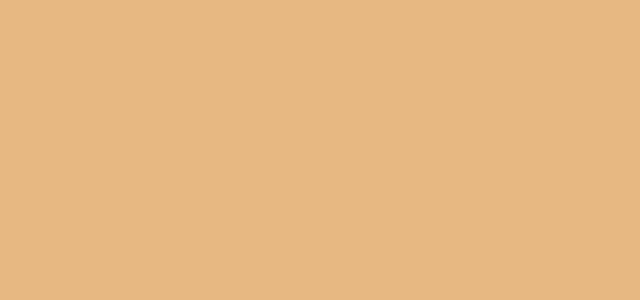
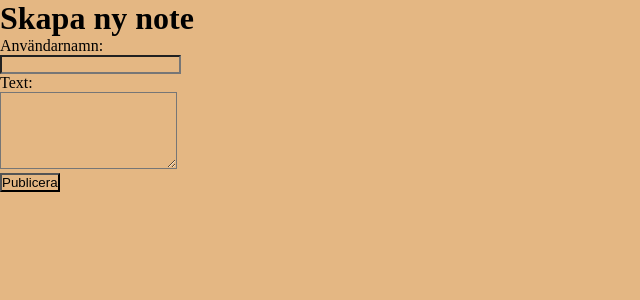
Before and after one commit to senjaisss/shui-notes, a React (Create React App) app in the folder 1-frontend/: page /postnote in a window 1280 px wide. Shown: the top 300 px of the page, without its empty margins (0-640 px from the left). Built offline with nearby package versions, Linux system fonts and the light colour scheme.

Commit message:
feat(pages): added new page to update note by id

```diff
--- a/1-frontend/src/App.jsx
+++ b/1-frontend/src/App.jsx
@@ -1,6 +1,7 @@
 import { createBrowserRouter, RouterProvider, Outlet } from 'react-router-dom';
 import HomePage from './pages/HomePage/HomePage.jsx';
 import PostNotePage from './pages/PostNotePage/PostNotePage.jsx';
+import EditNotePage from './pages/EditNotePage/EditNotePage.jsx';
 
 function Layout() {
   return (
@@ -19,6 +20,7 @@ const router = createBrowserRouter([
     children: [
       { index: true, element: <HomePage /> },
       { path: "postnote", element: <PostNotePage /> },
+      { path: "editnote/:id", element: <EditNotePage /> },
     ],
   },
 ]);
--- a/1-frontend/src/api/notesApi.js
+++ b/1-frontend/src/api/notesApi.js
@@ -34,6 +34,16 @@ export const updateNote = async (username, id, updates) => {
     return res.json();
 }
 
+export const getNoteById = async (username, id) => {
+  const res = await fetch(`${BASE_URL}/notes/${username}/${id}`, {
+    method: 'GET',
+    headers: { 'Content-Type': 'application/json' },
+  });
+
+  if (!res.ok) throw new Error('Could not fetch note by id');
+  return res.json();
+};
+
 export const deleteNotes = async (username, id) => {
     const res = await fetch(`${BASE_URL}/notes/${username}/${id}`, {
         method: 'DELETE',
--- /dev/null
+++ b/1-frontend/src/pages/EditNotePage/EditNotePage.jsx
@@ -0,0 +1,61 @@
+import { useState, useEffect } from 'react';
+import { useParams, useNavigate } from 'react-router-dom';
+import { updateNote, getNoteById } from '../../api/notesApi.js';
+
+export default function EditNotePage() {
+  const { id } = useParams();
+  const [username, setUsername] = useState('');
+  const [text, setText] = useState('');
+  const [error, setError] = useState(null);
+  const navigate = useNavigate();
+
+  useEffect(() => {
+    async function fetchNote() {
+      try {
+        const noteData = await getNoteById(id);
+        setUsername(noteData.username);
+        setText(noteData.text);
+      } catch (err) {
+        setError('Failed to retrieve note');
+      }
+    }
+    fetchNote();
+  }, [id]);
+
+  const handleSubmit = async (e) => {
+    e.preventDefault();
+
+    if (!username || !text) {
+      setError('Add username and text');
+      return;
+    }
+
+    try {
+      await updateNote(username, id, { username, text });
+      alert('Note Updated');
+      navigate('/');
+    } catch (err) {
+      setError('Failed to update note');
+    }
+  };
+
+  return (
+    <div>
+      <h1>Redigera note</h1>
+      <form onSubmit={handleSubmit}>
+        <label>
+          Användarnamn:
+          <input value={username} onChange={(e) => setUsername(e.target.value)} required />
+        </label>
+        <br />
+        <label>
+          Text:
+          <textarea value={text} onChange={(e) => setText(e.target.value)} required rows={5} />
+        </label>
+        {error && <p style={{ color: 'red' }}>{error}</p>}
+        <br />
+        <button type="submit">Save changes</button>
+      </form>
+    </div>
+  );
+}
--- a/1-frontend/src/pages/HomePage/HomePage.jsx
+++ b/1-frontend/src/pages/HomePage/HomePage.jsx
@@ -26,7 +26,7 @@ export function HomePage() {
         <div>
             <ul>
                 {notes && notes.map((note) => (
-                    <li key={note.id} className="note-item">
+                    <li key={note.id} className="note-item" onClick={() => navigate(`/editnote/${note.id}`)}>
                         {new Date(note.createdAt).toLocaleDateString('sv-SE', {
                             day: 'numeric',
                             month: 'short',
--- a/1-frontend/src/pages/PostNotePage/PostNotePage.jsx
+++ b/1-frontend/src/pages/PostNotePage/PostNotePage.jsx
@@ -1,7 +1,64 @@
-
+import React, { useState } from 'react';
+import { useNavigate } from 'react-router-dom';
+import { postNotes } from '../../api/notesApi.js';
 
 export function PostNotePage() {
+  const [username, setUsername] = useState('');
+  const [text, setText] = useState('');
+  const [error, setError] = useState(null);
+  const navigate = useNavigate();
 
+  const handleSubmit = async (e) => {
+    e.preventDefault();
+
+    if (!username || !text) {
+      setError('Please add username and text');
+      return;
+    }
+    setError(null);
+
+    try {
+      const newNote = { username, text };
+      await postNotes(newNote);
+      alert('Note saved!');
+      navigate('/');
+    } catch (err) {
+      setError('Failed to save note');
+      console.error(err);
+    }
+  };
+
+  return (
+    <div>
+      <h1>Skapa ny note</h1>
+      <form onSubmit={handleSubmit}>
+        <div>
+          <label>
+            Användarnamn: <br />
+            <input
+              type="text"
+              value={username}
+              onChange={(e) => setUsername(e.target.value)}
+              required
+            />
+          </label>
+        </div>
+        <div>
+          <label>
+            Text: <br />
+            <textarea
+              value={text}
+              onChange={(e) => setText(e.target.value)}
+              rows={5}
+              required
+            />
+          </label>
+        </div>
+        {error && <p style={{ color: 'red' }}>{error}</p>}
+        <button type="submit">Publicera</button>
+      </form>
+    </div>
+  );
 }
 
 export default PostNotePage;
```
